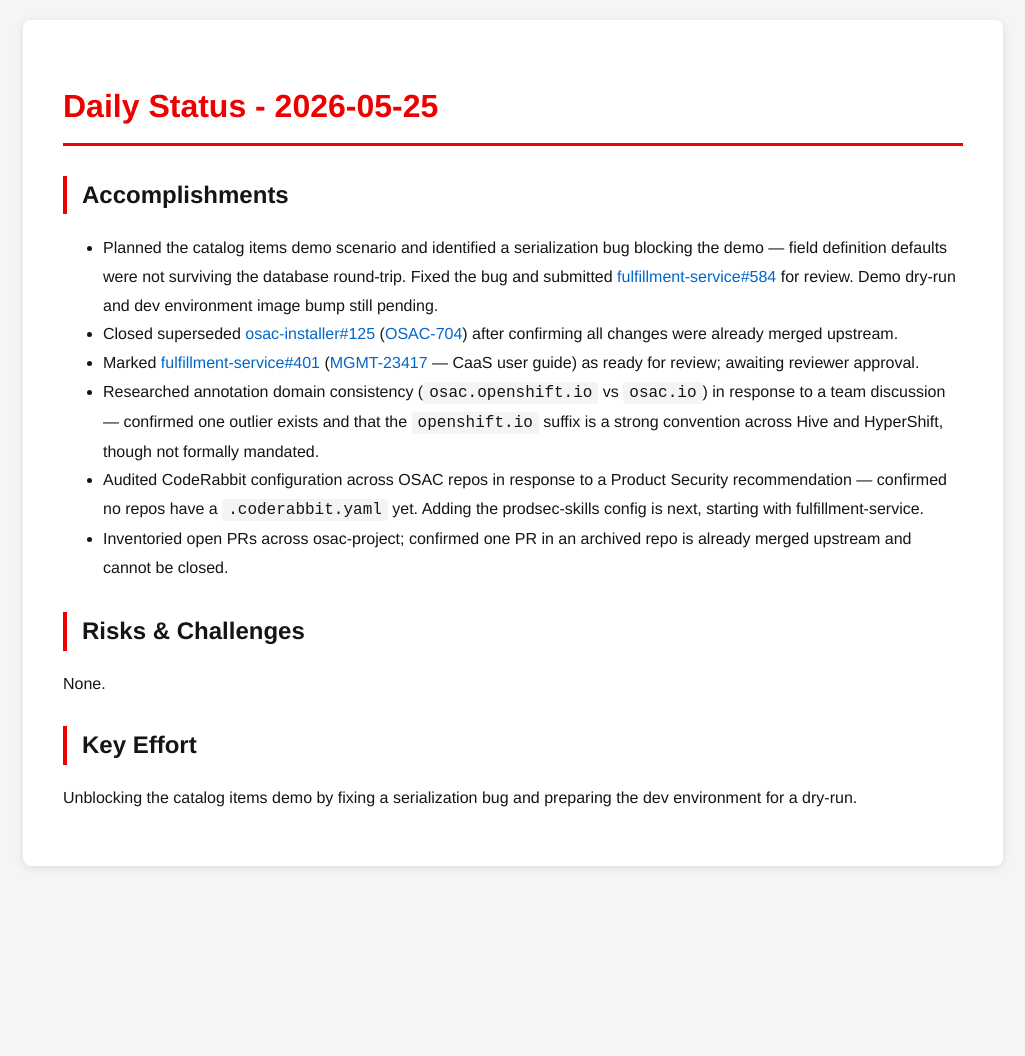
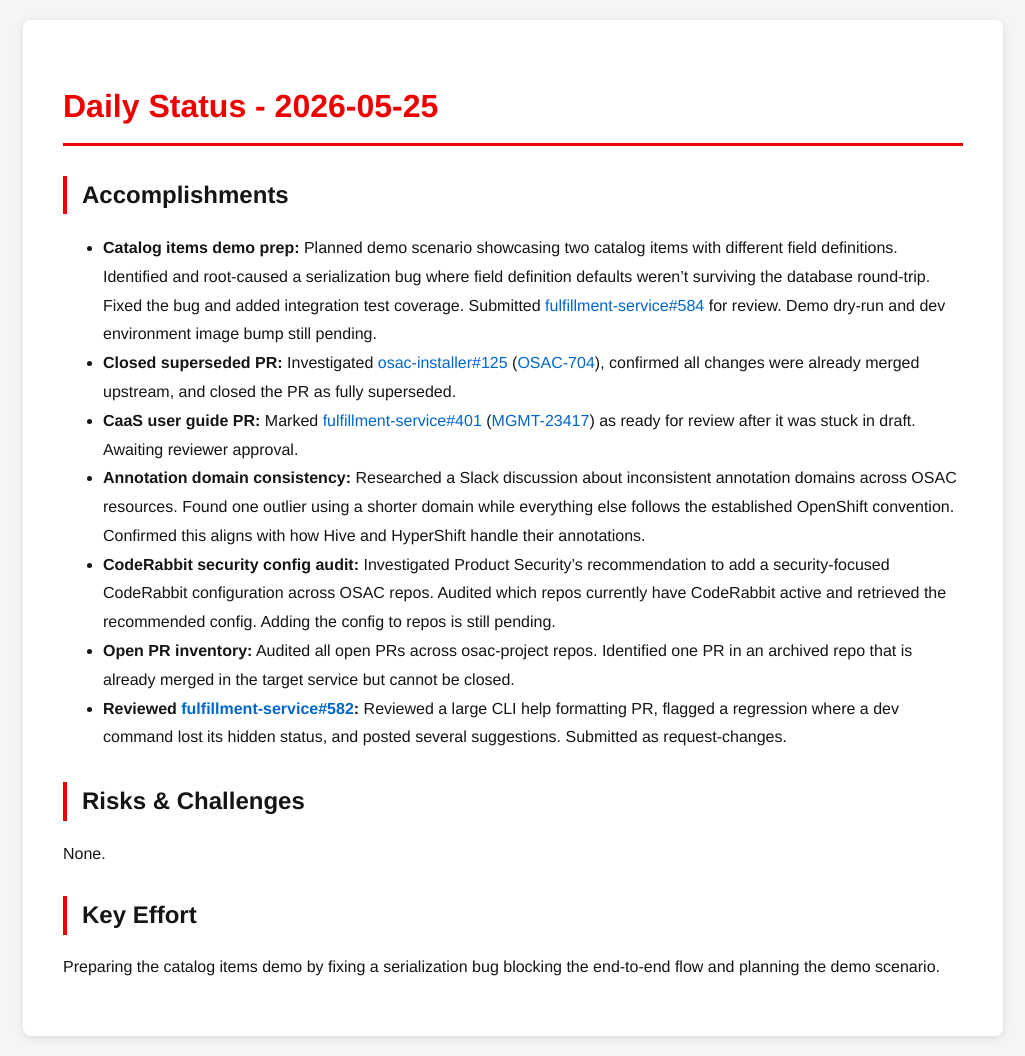
Before and after one commit to tzvatot/daily-status, a Jekyll site: the page built from 2026-05-25.md, in a window 1280 px wide. Shown: the whole page, without its empty margins (127-1152 px from the left). Built offline with Jekyll 4.4.1, drawn with Linux system fonts in a browser that asks for light colours; before the commit the page ends 900 px from its top, so only the background shows below that.

Commit message:
Daily status update - 2026-05-25

```diff
--- a/2026-05-25.md
+++ b/2026-05-25.md
@@ -7,15 +7,16 @@ date: 2026-05-25
 # Daily Status - 2026-05-25
 
 ## Accomplishments
-- Planned the catalog items demo scenario and identified a serialization bug blocking the demo — field definition defaults were not surviving the database round-trip. Fixed the bug and submitted [fulfillment-service#584](https://github.com/osac-project/fulfillment-service/pull/584) for review. Demo dry-run and dev environment image bump still pending.
-- Closed superseded [osac-installer#125](https://github.com/osac-project/osac-installer/pull/125) ([OSAC-704](https://redhat.atlassian.net/browse/OSAC-704)) after confirming all changes were already merged upstream.
-- Marked [fulfillment-service#401](https://github.com/osac-project/fulfillment-service/pull/401) ([MGMT-23417](https://redhat.atlassian.net/browse/MGMT-23417) — CaaS user guide) as ready for review; awaiting reviewer approval.
-- Researched annotation domain consistency (`osac.openshift.io` vs `osac.io`) in response to a team discussion — confirmed one outlier exists and that the `openshift.io` suffix is a strong convention across Hive and HyperShift, though not formally mandated.
-- Audited CodeRabbit configuration across OSAC repos in response to a Product Security recommendation — confirmed no repos have a `.coderabbit.yaml` yet. Adding the prodsec-skills config is next, starting with fulfillment-service.
-- Inventoried open PRs across osac-project; confirmed one PR in an archived repo is already merged upstream and cannot be closed.
+- **Catalog items demo prep:** Planned demo scenario showcasing two catalog items with different field definitions. Identified and root-caused a serialization bug where field definition defaults weren't surviving the database round-trip. Fixed the bug and added integration test coverage. Submitted [fulfillment-service#584](https://github.com/osac-project/fulfillment-service/pull/584) for review. Demo dry-run and dev environment image bump still pending.
+- **Closed superseded PR:** Investigated [osac-installer#125](https://github.com/osac-project/osac-installer/pull/125) ([OSAC-704](https://redhat.atlassian.net/browse/OSAC-704)), confirmed all changes were already merged upstream, and closed the PR as fully superseded.
+- **CaaS user guide PR:** Marked [fulfillment-service#401](https://github.com/osac-project/fulfillment-service/pull/401) ([MGMT-23417](https://redhat.atlassian.net/browse/MGMT-23417)) as ready for review after it was stuck in draft. Awaiting reviewer approval.
+- **Annotation domain consistency:** Researched a Slack discussion about inconsistent annotation domains across OSAC resources. Found one outlier using a shorter domain while everything else follows the established OpenShift convention. Confirmed this aligns with how Hive and HyperShift handle their annotations.
+- **CodeRabbit security config audit:** Investigated Product Security's recommendation to add a security-focused CodeRabbit configuration across OSAC repos. Audited which repos currently have CodeRabbit active and retrieved the recommended config. Adding the config to repos is still pending.
+- **Open PR inventory:** Audited all open PRs across osac-project repos. Identified one PR in an archived repo that is already merged in the target service but cannot be closed.
+- **Reviewed [fulfillment-service#582](https://github.com/osac-project/fulfillment-service/pull/582):** Reviewed a large CLI help formatting PR, flagged a regression where a dev command lost its hidden status, and posted several suggestions. Submitted as request-changes.
 
 ## Risks & Challenges
 None.
 
 ## Key Effort
-Unblocking the catalog items demo by fixing a serialization bug and preparing the dev environment for a dry-run.
+Preparing the catalog items demo by fixing a serialization bug blocking the end-to-end flow and planning the demo scenario.
```
